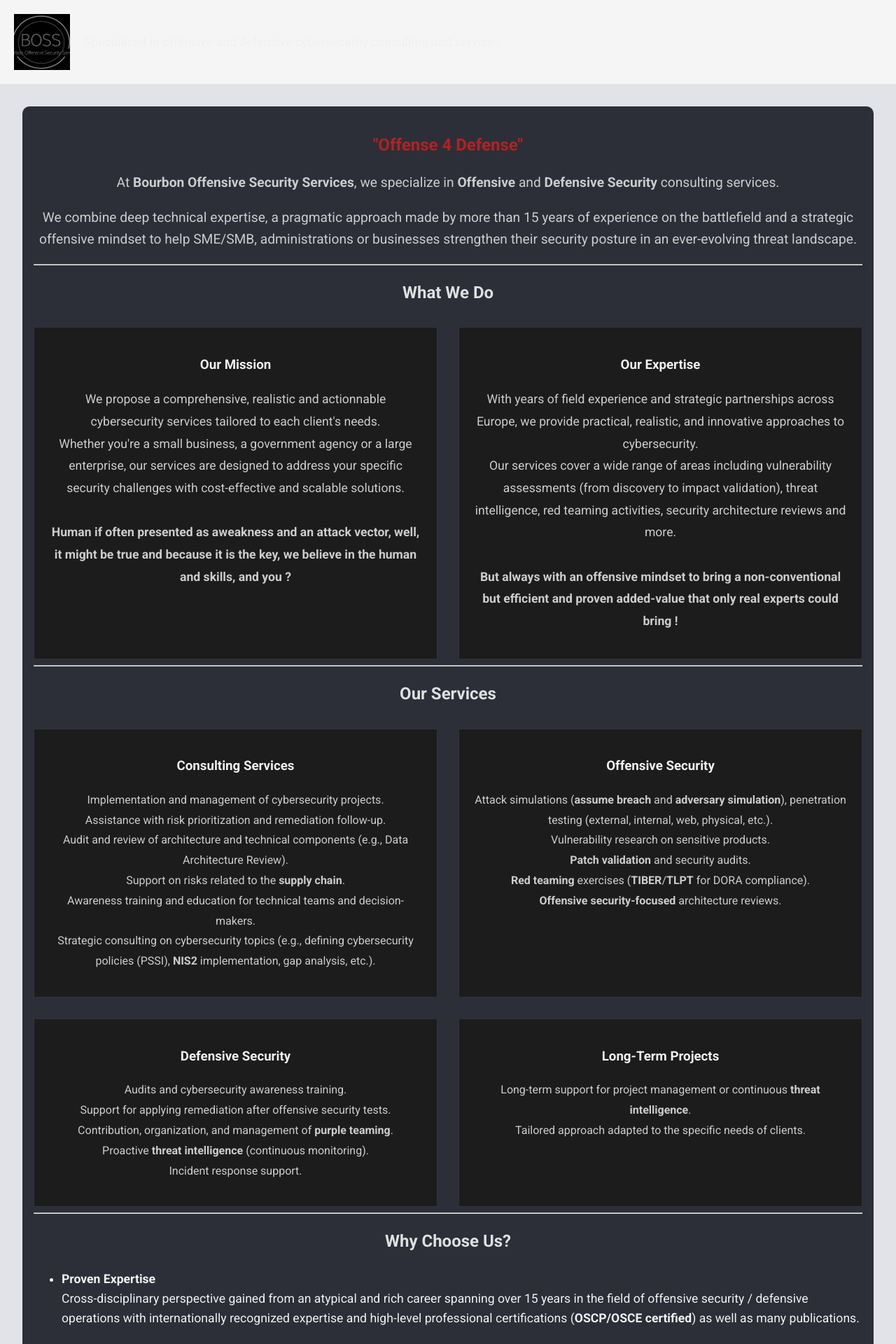
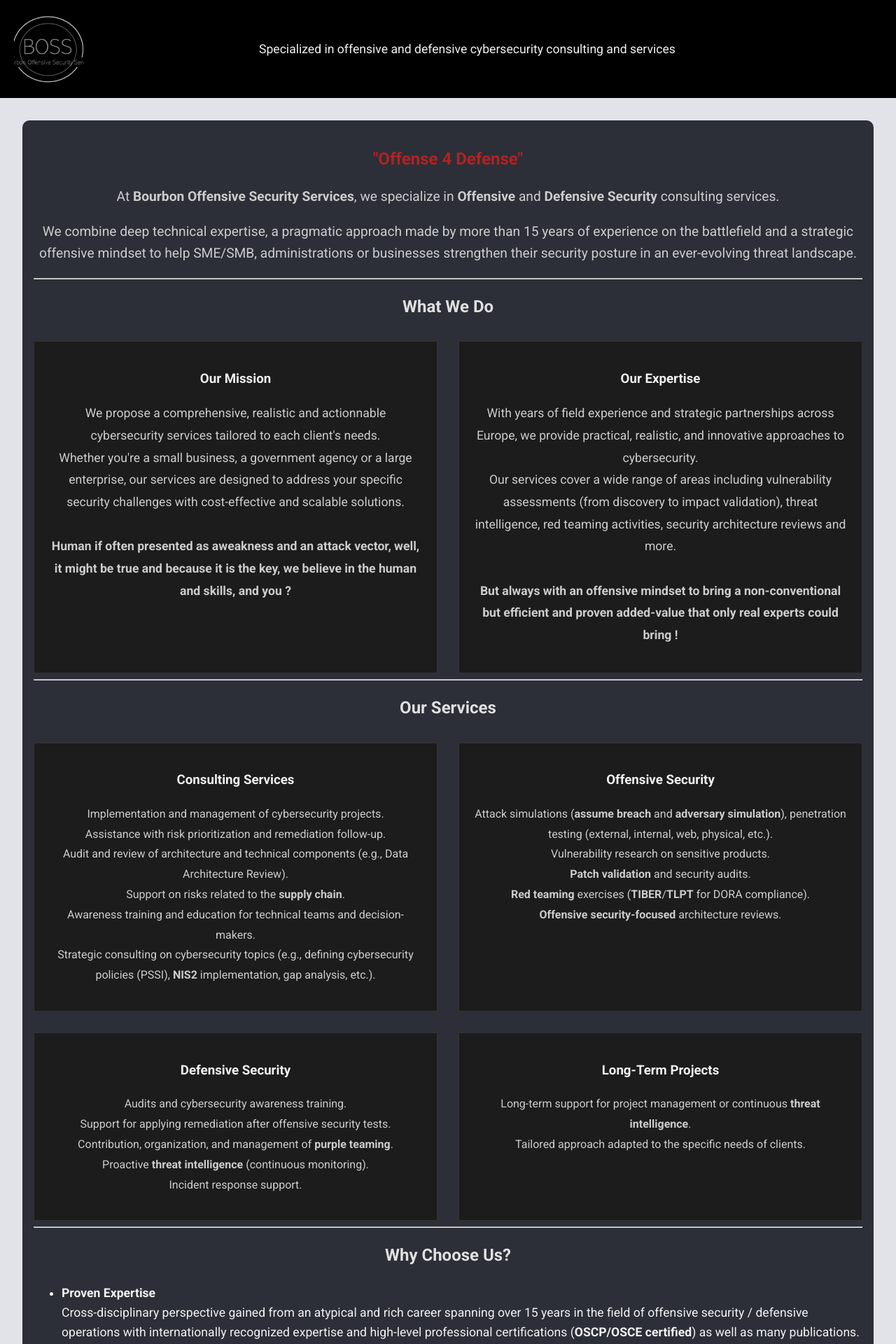
Before and after one commit to kmkz/BOSS.github.io, a Jekyll site: the page built from index.md, in a window 1280 px wide. Shown: the top 1920 px of the page at 70% size. Built offline with Jekyll 4.4.1, drawn with Linux system fonts in a browser that asks for light colours.

Commit message:
css party

```diff
--- a/_layouts/default.html
+++ b/_layouts/default.html
@@ -110,14 +110,14 @@
   align-items: center;
   justify-content: flex-start;
   padding: 20px;
-  background-color: #f5f5f5;
+  background-color: #000000;
 }
 
 .logo {
-  width: 80px;               /* taille visible du logo */
-  height: 80px;              /* même hauteur pour un carré */
+  width: 100px;               /* taille visible du logo */
+  height: 100px;              /* même hauteur pour un carré */
   object-fit: cover;         /* rogne pour bien remplir */
-  margin-right: 20px;        /* espace entre logo et titre */
+  margin-right: 250px;        /* espace entre logo et titre */
 }
 
 .site-title {
```
